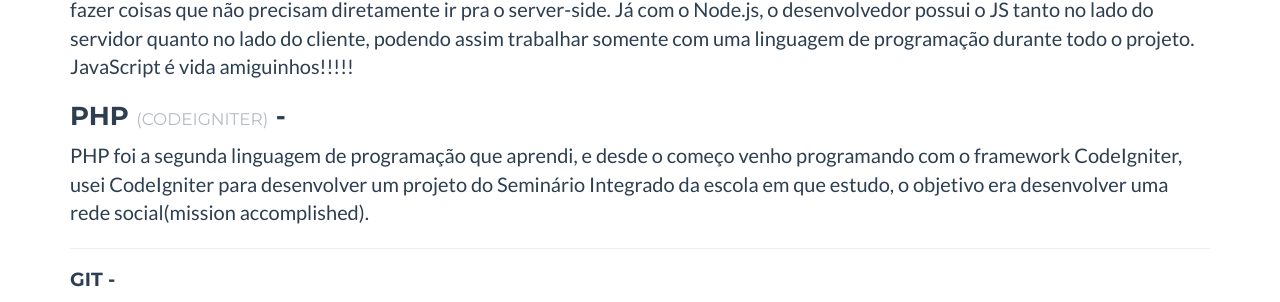
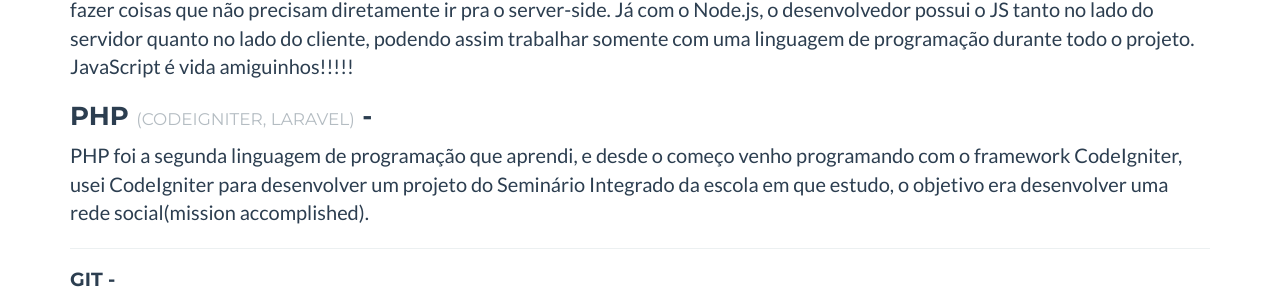
Before and after one commit to gabriel-maus/gabriel-maus.github.io, a Jekyll site: the page built from index.html, in a window 1280 px wide and 900 px high, scrolled down 953 px. Shown: the part 151-453 px from the top of the window. Built offline with Jekyll 4.4.1, drawn with Linux system fonts in a browser that asks for light colours.

Commit message:
added laravel to the skills

```diff
--- a/_includes/skills_grid.html
+++ b/_includes/skills_grid.html
@@ -26,7 +26,7 @@
                     </p>
                   </div>
                   <div class="skils">
-                    <h3>PHP <small>(CodeIgniter)</small> - </h3>
+                    <h3>PHP <small>(CodeIgniter, Laravel)</small> - </h3>
                     <p>
                       PHP foi a segunda linguagem de programação que aprendi, e desde o começo venho programando com o framework CodeIgniter,
                       usei CodeIgniter para desenvolver um projeto do Seminário Integrado da escola em que estudo, o objetivo era desenvolver uma rede social(mission accomplished).
```
